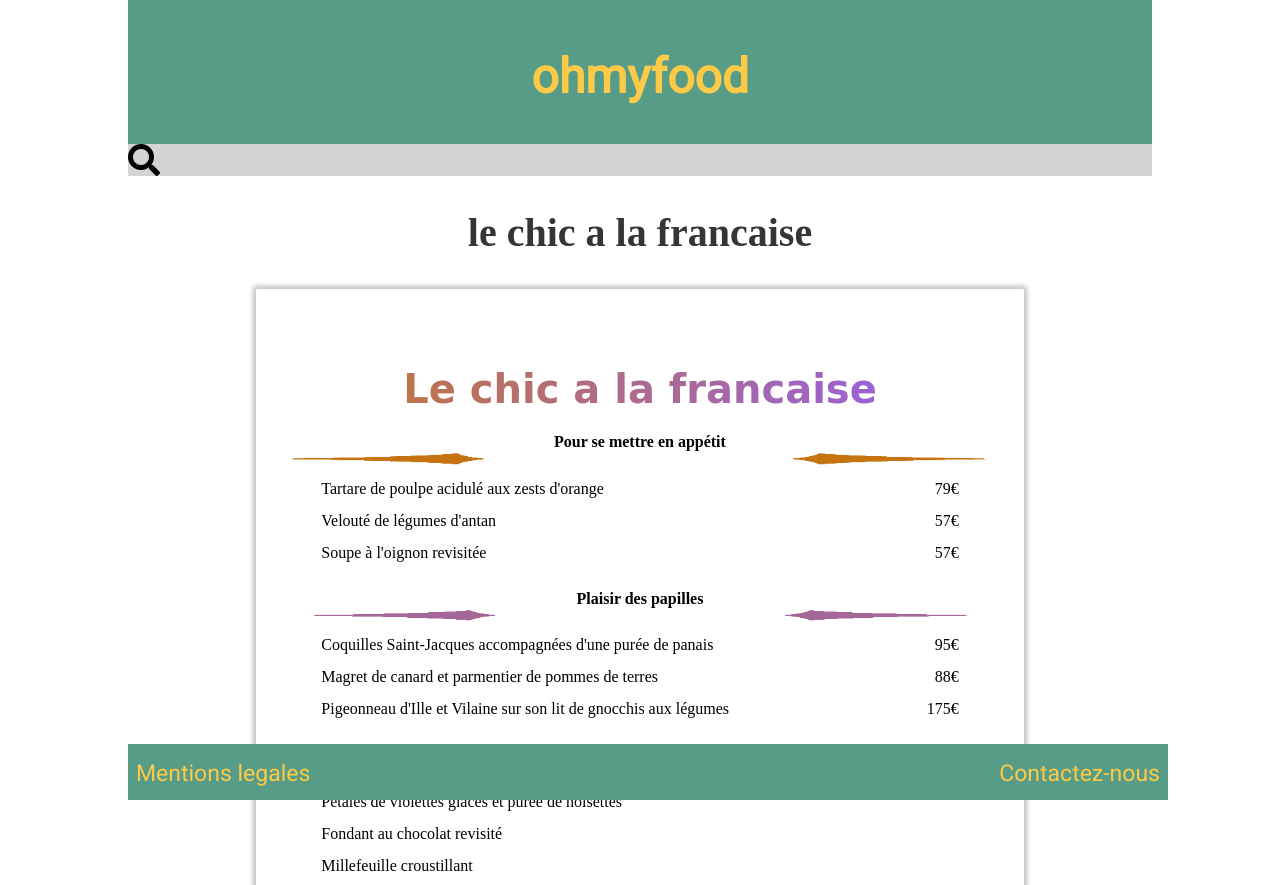
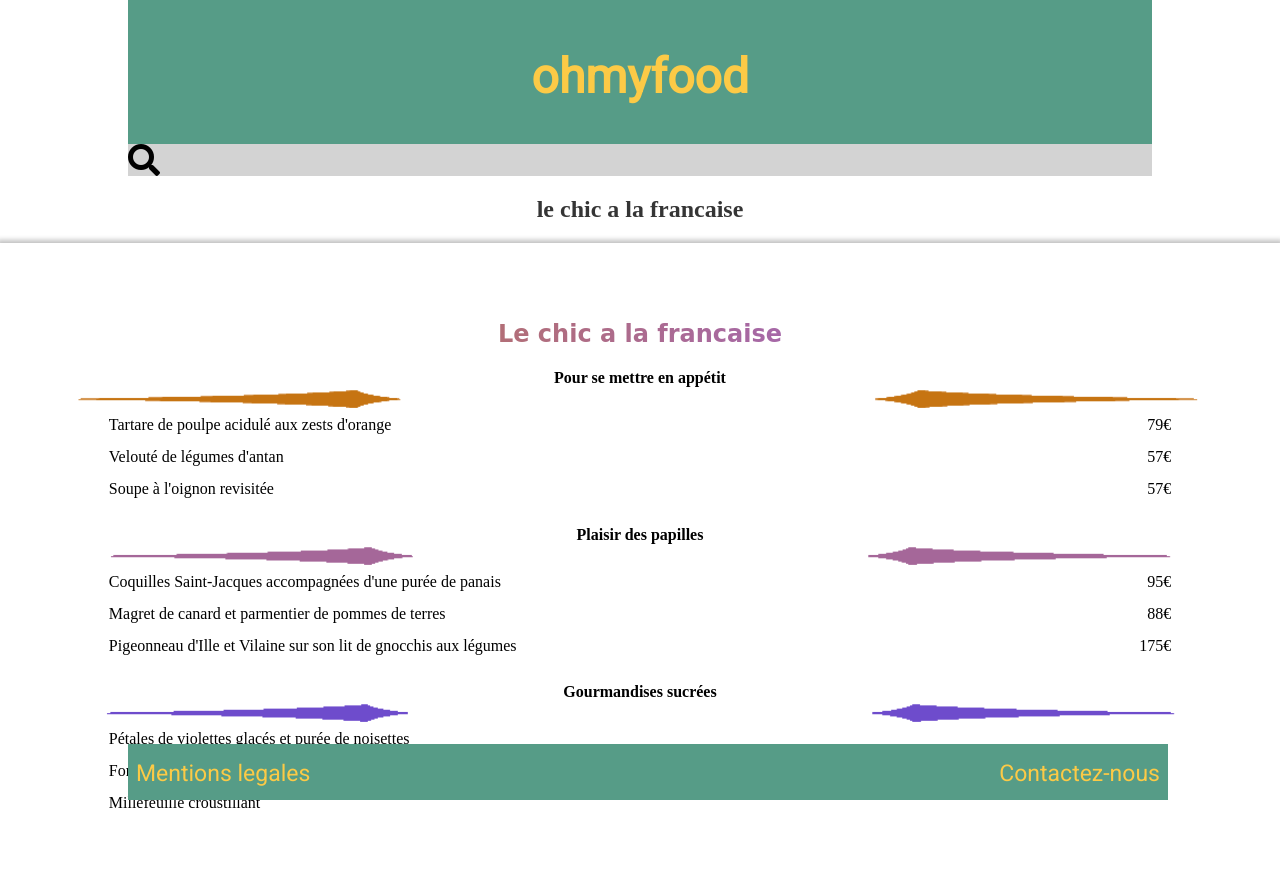
Before and after one commit to HuardYanis/projet-3, a plain HTML site: page lechic.html in a window 1280 px wide. Shown: the top 885 px of the page. Drawn offline with Linux system fonts and the light colour scheme; a web font is replaced by a local one.

Commit message:
testresponschic

```diff
--- a/lechic.html
+++ b/lechic.html
@@ -19,15 +19,15 @@
 			</div>
 			<article class="artic1">
 				<div class="titreimg"><img src="Menus/bargauche2a.png"><h4> Pour se mettre en appétit </h4><img src="Menus/bardroite2a.png"></div>
-				<div class="descr"><p>Tartare de poulpe acidulé aux zests d'orange</p><p>79€</p></div>
-				<div class="descr"><p>Velouté de légumes d'antan</p><p>57€</p></div>
-				<div class="descr"><p>Soupe à l'oignon revisitée</p><p>57€</p></div>
+				<div class="descr"><p>Tartare de poulpe acidulé aux zests d'orange</p><p class="prix">79€</p></div>
+				<div class="descr"><p>Velouté de légumes d'antan</p><p class="prix">57€</p></div>
+				<div class="descr"><p>Soupe à l'oignon revisitée</p><p class="prix">57€</p></div>
 			</article>
 			<article class="artic1">
 				<div class="titreimg"><img src="Menus/bargauche2b.png"><h4> Plaisir des papilles</h4><img src="Menus/bardroite2b.png"></div>
-				<div class="descr"><p>Coquilles Saint-Jacques accompagnées d'une purée de panais</p><p>95€</p></div>
-				<div class="descr"><p>Magret de canard et parmentier de pommes de terres</p><p>88€</p></div>
-				<div class="descr"><p>Pigeonneau d'Ille et Vilaine sur son lit de gnocchis aux légumes</p><p>175€</p></div>
+				<div class="descr"><p>Coquilles Saint-Jacques accompagnées d'une purée de panais</p><p class="prix">95€</p></div>
+				<div class="descr"><p>Magret de canard et parmentier de pommes de terres</p><p class="prix">88€</p></div>
+				<div class="descr"><p>Pigeonneau d'Ille et Vilaine sur son lit de gnocchis aux légumes</p><p class="prix">175€</p></div>
 			</article>
 			<article class="artic1">
 				<div class="titreimg"><img src="Menus/bargauche2c.png"> <h4>Gourmandises sucrées</h4><img src="Menus/bardroite2c.png"></div>
--- a/style.css
+++ b/style.css
@@ -450,4 +450,13 @@ width: 6%;
 #titremenu1 {
 font-size: 1.5em;
 }
+#titremenu2 {
+font-size: 1.5em;
 }
+#entete2 h2 {
+font-size: 1.5em;
+}
+#menu2 {
+width: 100%;
+}
+}
```
